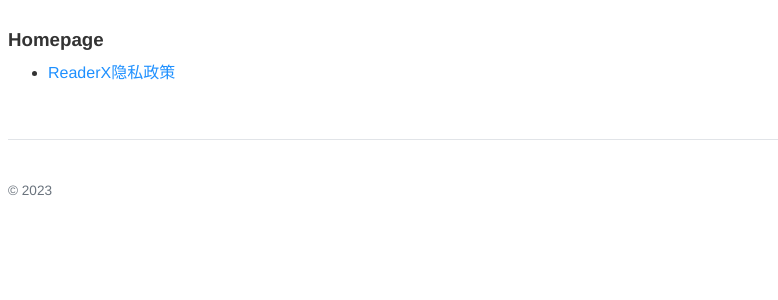
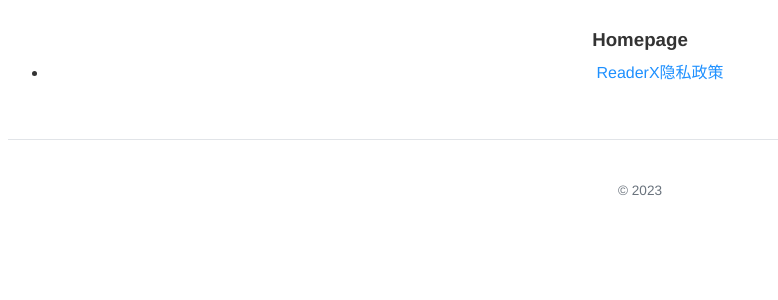
Before and after one commit to MarkMjw/markmjw.github.io, a Jekyll site: the page built from README.md, in a window 1280 px wide. Shown: the top 300 px of the page, without its empty margins (0-778 px from the left). Built offline with Jekyll 4.4.1, drawn with Linux system fonts in a browser that asks for light colours; our own code applies the rules of GitHub Pages for plain Markdown files.

Commit message:
Update style.css

```diff
--- a/assets/css/style.css
+++ b/assets/css/style.css
@@ -7,6 +7,10 @@ body {
   line-height: 1.5;
   color: #333;
   background-color: #fff;
+}
+
+.container {
+  text-align: center;
 }
 
 /* 设置标题的样式 */
```
